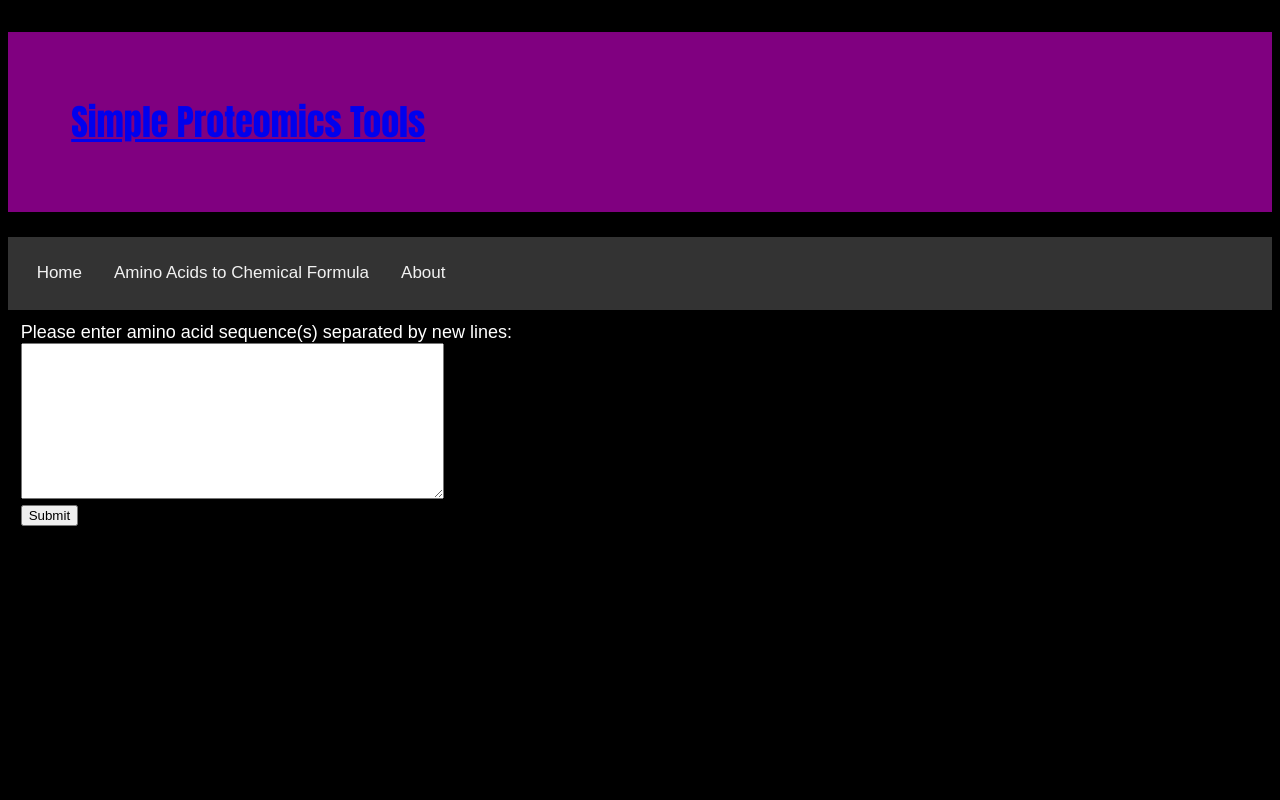
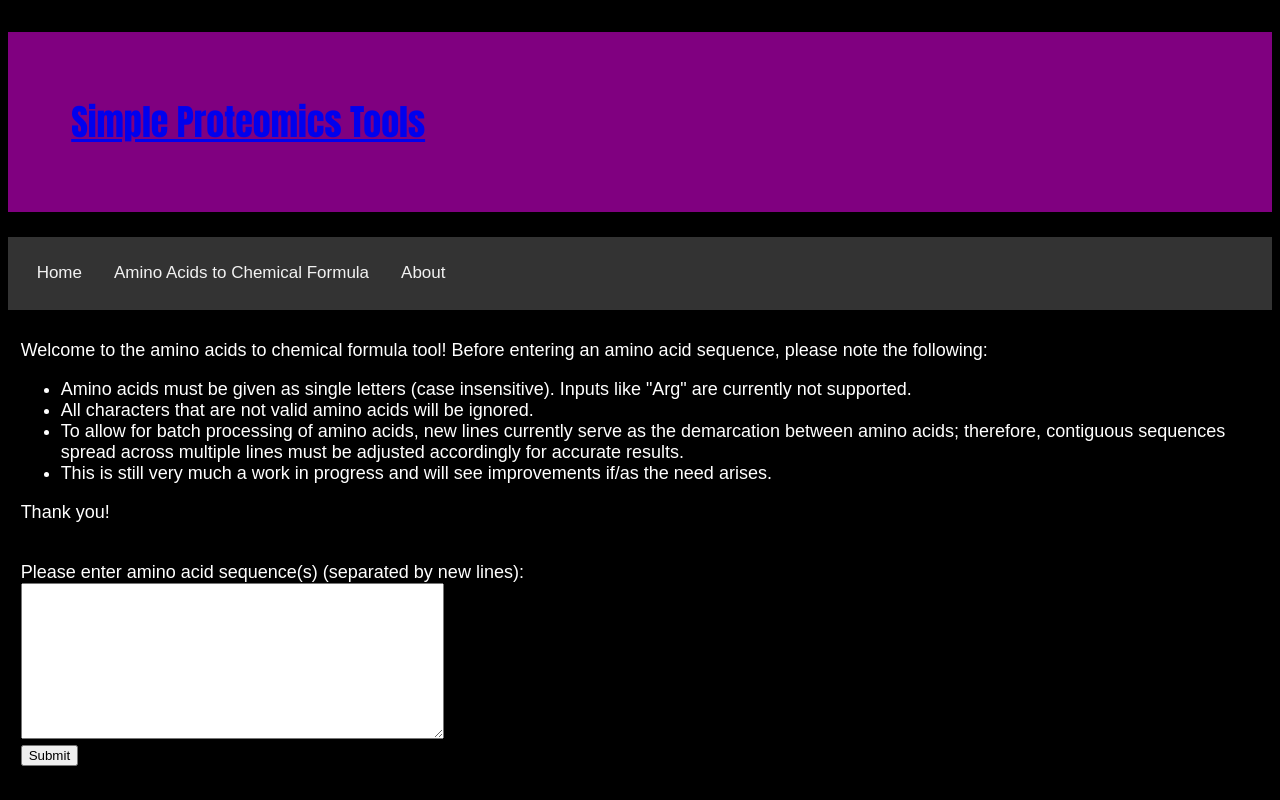
Before and after one commit to christineiym/simple-proteomics-tools, a Flask app: page /amino_acids_to_chemical_formula in a window 1280 px wide. Run offline with Flask 2, Linux system fonts and the light colour scheme.

Commit message:
improved results display, validate input

```diff
--- a/main.py
+++ b/main.py
@@ -8,15 +8,21 @@ To run the website from source code after installing requirements (may need to r
 
 
 import os
+import re
 from flask import Flask, request, redirect, url_for, render_template
 from flask import render_template
 from flask import request
 import utils_amino_acids_to_chemical_formula
+import constants
+import time
 
 
 app = Flask(__name__)
 app.jinja_env.trim_blocks = True
 app.jinja_env.lstrip_blocks = True
+app.config.from_mapping(
+    TEMP_FOLDER=constants.RESULT_CSV_FOLDER_PATH
+)
 
 # a simple page that serves as the homepage
 # @app.route tells Flask the URL that should trigger a call to our function!
@@ -30,7 +36,7 @@ def amino_acids_to_chemical_formula():
     """Input form for converting amino acids to chemical formula."""
     if request.method == 'POST':
         all_form_data: dict[str, str] = dict(request.form)
-        sequence_query: str = all_form_data['sequence_query']
+        sequence_query: str = validate_input(all_form_data['sequence_query'])
         return redirect(url_for('results_amino_acids_to_chemical_formula', sequence_query=sequence_query))
     else:
         return render_template('amino_acids_to_chemical_formula.html')
@@ -38,13 +44,49 @@ def amino_acids_to_chemical_formula():
 @app.route('/amino_acids_to_chemical_formula/<sequence_query>')
 def results_amino_acids_to_chemical_formula(sequence_query):
     """Utilize the form data to consult the dictionary and return an appropriate result."""
-    result: list[str] = utils_amino_acids_to_chemical_formula.convert_amino_acids_to_formulas(sequence_query)
-    return render_template('results_amino_acids_to_chemical_formula.html', result=result)
+    list_sequences: list[str] = utils_amino_acids_to_chemical_formula.read_in_sequences(sequence_query)
+    result: dict[str, str] = utils_amino_acids_to_chemical_formula.sequences_to_formulas_dict(list_sequences)
+
+    past_csvs = list(os.listdir(constants.RESULT_CSV_FOLDER_PATH))
+    past_csvs_times = [filename_to_time(filename) for filename in past_csvs]
+    print(past_csvs_times)
+
+    # Partially based on https://linuxize.com/post/python-delete-files-and-directories/
+    csv_deletion_threshold: float = time.time() - (constants.LENGTH_DAY * constants.LIMIT_DAYS)
+    i: int = 0
+    while i < len(past_csvs):
+        file_path = os.path.join(constants.RESULT_CSV_FOLDER_PATH, past_csvs[i])
+        if float(past_csvs_times[i]) < csv_deletion_threshold:
+            try:
+                os.remove(file_path)
+            except OSError as e:
+                print("Error: %s : %s" % (file_path, e.strerror))
+        i += 1
+
+    csv_path: str = utils_amino_acids_to_chemical_formula.generate_result_csv(list_sequences)
+
+    return render_template('results_amino_acids_to_chemical_formula.html', result=result, csv_path=csv_path)
 
 @app.route('/about')
 def about():
     """About page of the website."""
     return render_template('about.html')
 
+def filename_to_time(filename: str) -> str:
+    """Get time of creation of a csv from its file name."""
+    trim_prefix: str = re.sub(constants.RESULT_CSV_NAME_BEGINNING, "", filename)
+    trim_end: str = re.sub(constants.RESULT_CSV_PATH_EXTENSION, "", trim_prefix)
+    return trim_end
+
+def validate_input(input_str) -> str:
+    validated_input: str = ""
+    for character in input_str:
+        if character == constants.NEW_LINE:
+            validated_input += character
+        elif (character.upper() in constants.VALID_AMINO_ACIDS):
+            validated_input += character.upper()
+
+    return validated_input
+
 if __name__ == "__main__":
 	app.run()
--- a/static/style.css
+++ b/static/style.css
@@ -103,7 +103,7 @@ body {
 
 /* Style of buttons. */
 button {
-    background-color: blue;
+    background-color: rgba(255, 166, 0, 0.815);
     color: white;
     font-family: sans-serif;
     font-size: 16px;
--- a/templates/about.html
+++ b/templates/about.html
@@ -12,17 +12,17 @@
   <p>
     <ul>
       <li>
-        <a href="https://www.sisweb.com/mstools/isotope.htm">Isotope Distribution Calculator and Mass Spec Plotter, by Adaptas Solutions</a>
+        <a href="https://www.sisweb.com/mstools/isotope.htm" target="new">Isotope Distribution Calculator and Mass Spec Plotter, by Adaptas Solutions</a>
       </li>
       <br>
       <li>
-        <a href="https://www.envipat.eawag.ch/">Alternative Mass Spec Plotter, by enviPat</a>
+        <a href="https://www.envipat.eawag.ch/" target="new">Alternative Mass Spec Plotter, by enviPat</a>
         <br>
         (Note: Can paste multiple chemical formulas into the search box for batch processing)
       </li>
       <br>
       <li>
-        <a href="https://web.expasy.org/protparam/">Calculator of the molecular weight of a protein and more, by Expasy</a>
+        <a href="https://web.expasy.org/protparam/" target="new">Calculator of the molecular weight of a protein and more, by Expasy</a>
       </li>
     </ul>
   </p>
--- a/templates/amino_acids_to_chemical_formula.html
+++ b/templates/amino_acids_to_chemical_formula.html
@@ -2,8 +2,19 @@
 
 {% block content %}
   {{ super() }}
+  <p>
+    Welcome to the amino acids to chemical formula tool! Before entering an amino acid sequence, please note the following:
+    <ul>
+      <li>Amino acids must be given as single letters (case insensitive). Inputs like "Arg" are currently not supported.</li>
+      <li>All characters that are not valid amino acids will be ignored.</li>
+      <li>To allow for batch processing of amino acids, new lines currently serve as the demarcation between amino acids; therefore, contiguous sequences spread across multiple lines must be adjusted accordingly for accurate results.</li>
+      <li>This is still very much a work in progress and will see improvements if/as the need arises.</li>
+    </ul>
+    Thank you!
+  </p>
+  <br>
   <form name="form_amino_acids_to_chemical_formula" id="form_amino_acids_to_chemical_formula" method="post">
-    <label for="sequence_query">Please enter amino acid sequence(s) separated by new lines:</label>
+    <label for="sequence_query">Please enter amino acid sequence(s) (separated by new lines):</label>
     <br>
     <textarea id="sequence_query" name="sequence_query" rows="10" cols="50"></textarea>
     <br>
--- a/utils_amino_acids_to_chemical_formula.py
+++ b/utils_amino_acids_to_chemical_formula.py
@@ -4,27 +4,22 @@
 __author__ = "christineiym"
 
 
-import re
 import constants
+import csv
+from typing import Union
+import time
 
 
 def read_in_sequences(input_str: str) -> list[str]:
-    """Reads in amino acid sequences (separated by the newline character) and outputs a list of sequences."""
+    """Read in amino acid sequences (separated by the newline character) and output a list of valid sequences."""
     split_sequences: list[str] = input_str.split("\n")
-    valid_sequences: list[str] = []
-    for sequence in split_sequences:
-        current_sequence: str = ""
-        for amino_acid in sequence:
-            if amino_acid.upper() in constants.VALID_AMINO_ACIDS:
-                current_sequence += amino_acid.upper()
-        valid_sequences.append(current_sequence)
-    result: list[str] = [sequence for sequence in valid_sequences if ((sequence is not None) and (sequence != ""))]
+    result: list[str] = [sequence for sequence in split_sequences if ((sequence is not None) and (sequence != ""))]
 
     return result
 
 
-def sequence_to_formula(sequence: str) -> str:
-    """Converts a given amino acid sequence to its chemical formula."""
+def sequence_to_atom_totals(sequence: str) -> dict[str, int]:
+    """Convert a given amino acid sequence to its atomic composition."""
     atom_totals: dict[str, int] = {}
 
     for amino_acid in sequence:
@@ -42,8 +37,23 @@ def sequence_to_formula(sequence: str) -> str:
         atom_totals.update({'O' : (atom_totals['O'] - oxygens_to_remove)})
         atom_totals.update({'H' : (atom_totals['H'] - hydrogens_to_remove)})
     except:
-        return constants.NOT_POSSIBLE
+        return {}
 
+    return atom_totals
+
+
+def atom_totals_to_str(raw_atom_totals: dict[str, int]) -> dict[str, str]:
+    """Format totals as strings."""
+    result: dict[str, str] = {}
+
+    for atom in raw_atom_totals:
+        result.update({atom : str(raw_atom_totals[atom])})
+
+    return result
+
+
+def atom_totals_to_formula(atom_totals: dict[str, str]) -> str:
+    """Use a mapping of atom totals (given in the form of strings) to the appropriate atom to create a formula."""
     formula: str = ""
 
     for atom in atom_totals:
@@ -53,19 +63,44 @@ def sequence_to_formula(sequence: str) -> str:
     return formula
 
 
-# def sequences_to_formulas_list(sequences: list[str]) -> list[str]:
-#     """Converts a list of amino acid sequences to a list of corresponding chemical formulas."""
-#     result: list[str] = [sequence_to_formula(sequence) for sequence in sequences]
-#     return result
-
-
-def sequences_to_formulas_dict(sequences: list[str]) -> list[str]:
-    """Converts a list of amino acid sequences to a dict mapping those sequences to corresponding chemical formulas."""
-    result: dict[str, str] = {sequence : sequence_to_formula(sequence) for sequence in sequences}
+def sequences_to_formulas_dict(sequences: list[str]) -> dict[str, str]:
+    """Convert a list of amino acid sequences to a dict mapping those sequences to corresponding chemical formulas."""
+    result: dict[str, str] = {sequence : atom_totals_to_formula(atom_totals_to_str(sequence_to_atom_totals(sequence))) for sequence in sequences}
     return result
 
 
-def convert_amino_acids_to_formulas(input_str: str) -> list[str]:
-    list_sequences: list[str] = read_in_sequences(input_str)
-    list_formulas: list[str] = sequences_to_formulas_dict(list_sequences)
-    return list_formulas
+def generate_result_csv(sequences: list[str]) -> str:
+    """Generate a detailed result csv from a list of sequences."""
+    current_time = time.time()
+    csv_path: str = constants.RESULT_CSV_PATH_BEGINNING + str(current_time) + constants.RESULT_CSV_PATH_EXTENSION
+    csv_path_no_static: str = constants.RESULT_CSV_PATH_BEGINNING_NO_STATIC + str(current_time) + constants.RESULT_CSV_PATH_EXTENSION
+
+    with open(csv_path, "w", newline='', encoding="utf-8") as output_file:
+        header: list[str] = [
+            constants.AA_SEQUENCE,
+            constants.FORMULA,
+            constants.CARBON,
+            constants.HYDROGEN,
+            constants.OXYGEN,
+            constants.NITROGEN,
+            constants.SULFUR,
+            constants.SELENIUM
+        ]
+        placeholder: list[str] = [""] * len(header)
+
+        writer = csv.DictWriter(output_file, fieldnames=header)
+        writer.writeheader()
+
+        for sequence in sequences:
+            row: dict[str, str] = dict(zip(header, placeholder))
+
+            row.update({constants.AA_SEQUENCE : sequence})
+
+            atom_totals: dict[str, str] = atom_totals_to_str(sequence_to_atom_totals(sequence))
+            row.update(atom_totals)
+
+            formula: str = atom_totals_to_formula(atom_totals)
+            row.update({constants.FORMULA : formula})
+            writer.writerow(row)
+
+    return csv_path_no_static
```
Also changed, not shown: constants.py (+24 -1 lines), templates/results_amino_acids_to_chemical_formula.html (+2 -7 lines).
